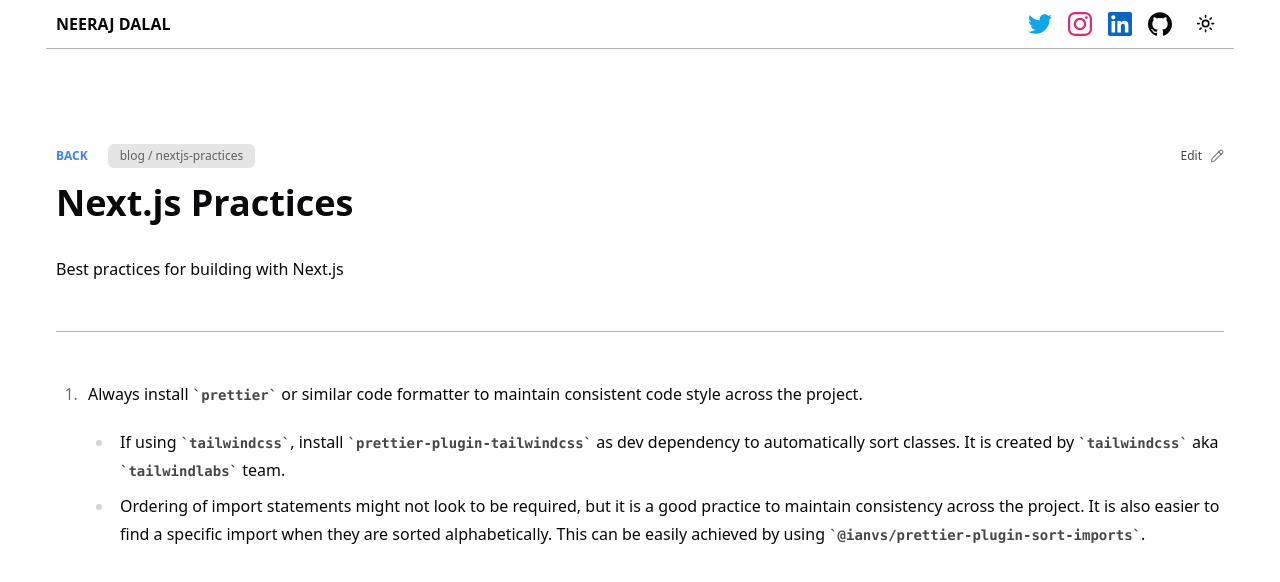
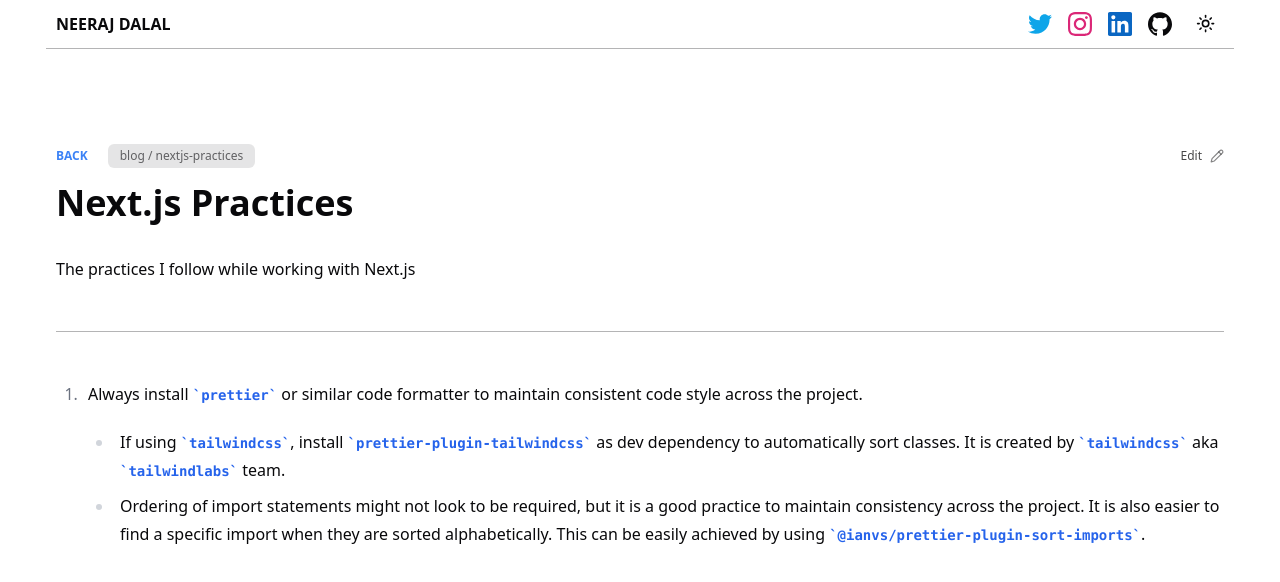
Before and after one commit to nrjdalal/v0.nrjdalal.com, a Next.js app: page /blog/nextjs-practices in a window 1280 px wide. Shown: the top 582 px of the page. Built offline with nearby package versions, Linux system fonts and the light colour scheme; no server answers.

Commit message:
new blog

```diff
--- a/src/app/(mdx)/blog/nextjs-practices/page.mdx
+++ b/src/app/(mdx)/blog/nextjs-practices/page.mdx
@@ -1,6 +1,6 @@
 export const metadata = {
   title: 'Next.js Practices',
-  description: 'Best practices for building with Next.js',
+  description: 'The practices I follow while working with Next.js',
   tags: 'Next.js, React, Web Development',
 }
 
--- a/src/mdx-components.tsx
+++ b/src/mdx-components.tsx
@@ -38,7 +38,9 @@ export function useMDXComponents(components: MDXComponents): MDXComponents {
       const { children, __rawString__ } = props as any
 
       if (children.indexOf('\n') === -1) {
-        return <code className="text-foreground/75">{children}</code>
+        return (
+          <code className="text-blue-600 dark:text-blue-500">{children}</code>
+        )
       }
 
       return <CopyCode raw={__rawString__}>{children}</CopyCode>
```
